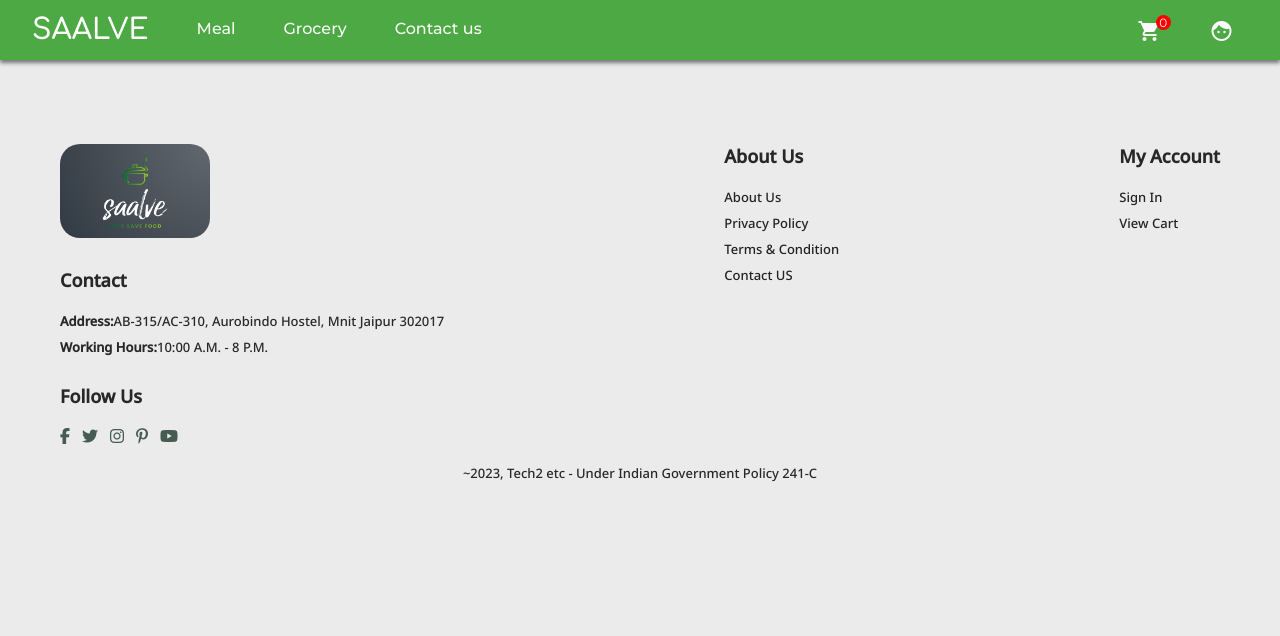
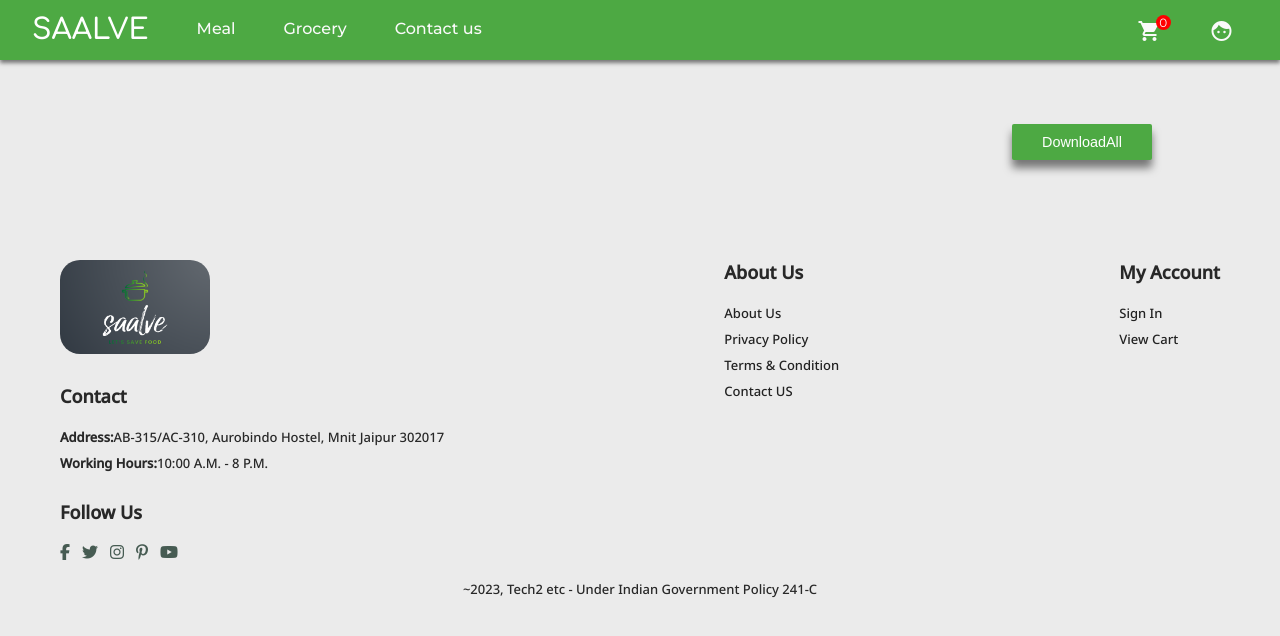
Before and after one commit to vatsalyasagraya/saalve, a React (Create React App) app: page /bill in a window 1280 px wide. Shown: the top 636 px of the page. Built offline with nearby package versions, Linux system fonts and the light colour scheme; a web font is replaced by a local one.

Commit message:
cart and bill

```diff
--- a/package.json
+++ b/package.json
@@ -9,6 +9,9 @@
     "react": "^18.2.0",
     "react-dom": "^18.2.0",
     "react-scripts": "^2.1.3",
+    "react-to-print": "^2.14.12",
+    "save-dev": "^0.0.1-security",
+    "url-loader": "^4.1.1",
     "web-vitals": "^2.1.4"
   },
   "scripts": {
@@ -36,6 +39,7 @@
     ]
   },
   "devDependencies": {
+    "file-loader": "^6.2.0",
     "react-router-dom": "^6.9.0"
   }
 }
--- a/src/App.js
+++ b/src/App.js
@@ -28,6 +28,12 @@
 // import SignInPage from './components/login/signup'
 
 function App() {
+  ///////////////////////////////////
+  const generateOrderId = () => {
+    const timestamp = Date.now().toString();
+    return timestamp;
+  };
+  ////////////////////////////////////
   const [cartItems, setCartItems] = useState(() => {
     const storedCartItems = localStorage.getItem('cartItems');
     return storedCartItems ? JSON.parse(storedCartItems) : [];
@@ -40,10 +46,10 @@
       setCartItems(updatedCartItems);
       localStorage.setItem('cartItems', JSON.stringify(updatedCartItems));
     } else {
-      const updatedCartItems = [...cartItems,{  name, image, location, price, quantity: 1 }];
+      const updatedCartItems = [...cartItems,{  name, image, location, price, quantity: 1, orderId: generateOrderId()}];
       setCartItems([
         ...cartItems,
-        {  name, image, location, price, quantity: 1 },
+        {  name, image, location, price, quantity: 1,orderId: generateOrderId() },
       ]);
       localStorage.setItem('cartItems', JSON.stringify(updatedCartItems));
     }
--- a/src/components/bill/Bill.js
+++ b/src/components/bill/Bill.js
@@ -1,12 +1,17 @@
 import React from 'react';
-import img1 from '../images/bs.png';
-import { useEffect } from 'react';
-import thali_datas from '../../Thali_data.js';
-import grocery_datas from '../../Grocery_data.js';
+import { useEffect,useRef } from 'react';
+// import thali_datas from '../../Thali_data.js';
+// import grocery_datas from '../../Grocery_data.js';
 import './bill.css';
-import { useParams } from 'react-router-dom';
+// import { useParams } from 'react-router-dom';
+import { useReactToPrint } from 'react-to-print';
 
 function Bill(props) {
+    const componentRef = useRef();
+    const handlePrint = useReactToPrint({
+        content: () => componentRef.current,
+      });
+      //////////////////////////////////
     useEffect(() => {
         window.scrollTo({
           top: 0,
@@ -24,10 +29,10 @@
     const tax=0.05*totalPrice;
   return (
     <>
-    <div className="full-bill">
+    <div className="full-bill" ref={componentRef}>
         <div className="left-bill">
             <div className="left-top">
-                <h3>SAALVE, Thanks you for ordering!</h3>
+                <h3>SAALVE, Thank you for ordering!</h3>
             </div>
             <div className="item-pic">
                 <img src={props.image} alt="Not found" />
@@ -48,9 +53,10 @@
                 <p>We Promise to make you food deliciousand healthy.</p>
             </div>
             <div className="order-stats">
-                <p><span>Order: </span>{Math.floor((Math.random() * 1000000) + 1)}</p>
-                <p><span>Status: </span>To be paid</p>
-                <p><span>Date: </span>{currentDate}</p>
+                <p><span>Order-ID: </span> {props.orderId}</p>
+                <p><span>Status: </span> To be paid</p>
+                <p><span>Date: </span> {currentDate}</p>
+                <p>Collect your order from <span>{props.address} </span></p>
             </div>
             <div className="item">
                 <div className="ty1">
@@ -91,9 +97,8 @@
                 <p>If you need any help, don't hesitate to send us your feedback at <a href="mailto:info@saalve.in" target="_newtab" style={{ color:"var(--main-color)"}}>info@saalve.in</a>. </p>
             </div>
             <div className="download">
-                <button>Download</button>
+                <button onClick={handlePrint}>Download</button>
             </div>
-
         </div>
     </div>
 
--- a/src/components/bill/MainBill.js
+++ b/src/components/bill/MainBill.js
@@ -1,18 +1,34 @@
 import React from 'react'
 import Bill from './Bill';
+import { useReactToPrint } from 'react-to-print';
+import { useRef } from 'react';
+import './bill.css';
+
+
 function MainBill({cartItems}) {
+
+  const componentRef = useRef();
+  const handlePrint = useReactToPrint({
+      content: () => componentRef.current,
+    });
+
     function createBill(datas){
         return(
             <div style={{display:"grid",justifyItems:"center" }}>
-                <Bill name={datas.name} image={datas.image} price={datas.price} quantity={datas.quantity}/>
-                <hr style={{background:"#4DA943" ,width:"80vw",height:"1.5px", marginTop:"3rem" , borderRadius:"10px"}}/>
+                <Bill name={datas.name} image={datas.image} price={datas.price} quantity={datas.quantity} orderId={datas.orderId} address={datas.location}/>
+                <hr style={{background:"#4DA943" ,width:"80vw",height:"1.5px", marginTop:"6rem" ,marginBottom:"3rem" , borderRadius:"10px"}}/>
              </div>
             );
       }
   return (
-    <div style={{display:"grid",gap:"1rem",margin:"2rem"}}>
+    <>
+    <div style={{display:"grid",gap:"1rem",margin:"2rem"}} ref={componentRef}>
       {cartItems.map(createBill)}
     </div>
+    <div className="downloadall">
+      <button classname="downloadall" onClick={handlePrint}>DownloadAll</button>
+      </div>
+    </>
   )
 }
 
--- a/src/components/bill/bill.css
+++ b/src/components/bill/bill.css
@@ -198,15 +198,25 @@
     width: 100%;
     margin-bottom: 20px;
 }
-.full-bill .right-bill .place-order button{
-    width: 100%;
-    background-color: var(--main-color);;
+.downloadall{
+    position: relative;
+    display: flex;
+    justify-content: flex-end;
+    margin: 0 8rem 5rem 0;
+}
+.downloadall button{
+    background-color: var(--main-color);
+    font-family:Arial, Helvetica, sans-serif;
+    font-size: 0.9rem;
+    padding: 10px 30px;
     color: white;
-    font-size: 1.23rem;
-    letter-spacing: 1px;
-    padding: 10px;
-    border-radius: 20px;
-    border: 2px none;
     cursor: pointer;
+    border: none;
+    border-radius: 2px;
+    box-shadow: 0 8px 8px 0 rgba(0, 0, 0, 0.5);
+    text-decoration: none;
 
 }
+.downloadall button:hover{
+    background-color: rgb(2, 147, 2);
+}
--- a/src/components/cart/Cart.js
+++ b/src/components/cart/Cart.js
@@ -25,12 +25,13 @@
         </div>
         <hr />
         {cartItems.map(createCartCard)}
+        {cartItems.length===0?<div style={{margin:"2rem 0rem", fontSize:"1.3rem"}}>Add Items to the cart</div>:
         <div className="cart-order">
         <Link className='button' to="/bill" style={{color:"white",paddingTop:"10px"}}>Proceed to Buy</Link>
           <div><h4 className='subtotal'>Tax (5%) :   &#x20B9; {0.05*money}</h4>
           <h3 className='subtotal'>Subtotal :   &#x20B9; {1.05*money}</h3>
         </div>
-        </div>
+        </div>}
       </div>
     </div>
     </>
--- a/src/components/navbar/NavBar.js
+++ b/src/components/navbar/NavBar.js
@@ -1,7 +1,6 @@
 import React,{useState} from 'react';
 import {Link} from "react-router-dom";
 import './navbar.css';
-import logo from '../images/logo1-removebg-preview.png'
 
 
 function NavBar(props) {
```
Also changed, not shown: src/components/images/logo1-removebg-preview.png (deleted), 1 other file (tests, documents, lock files or other folders).
